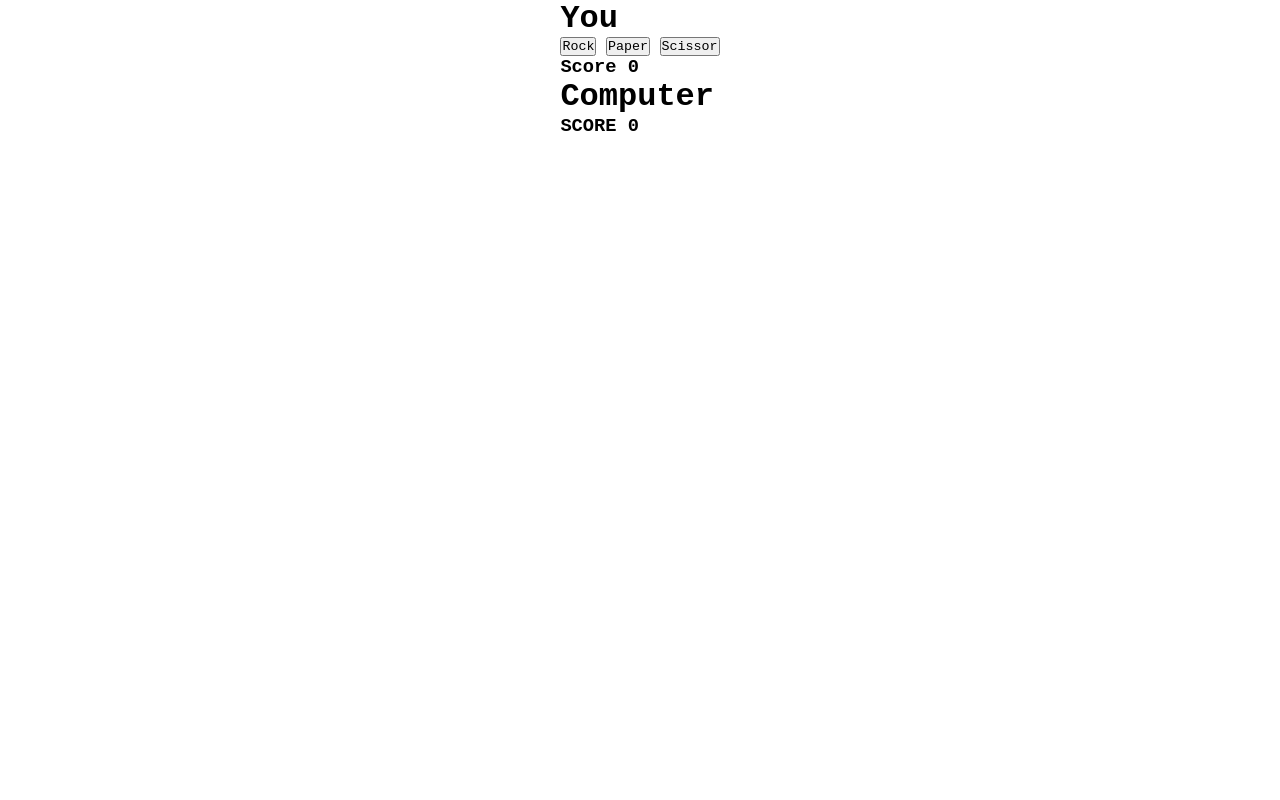
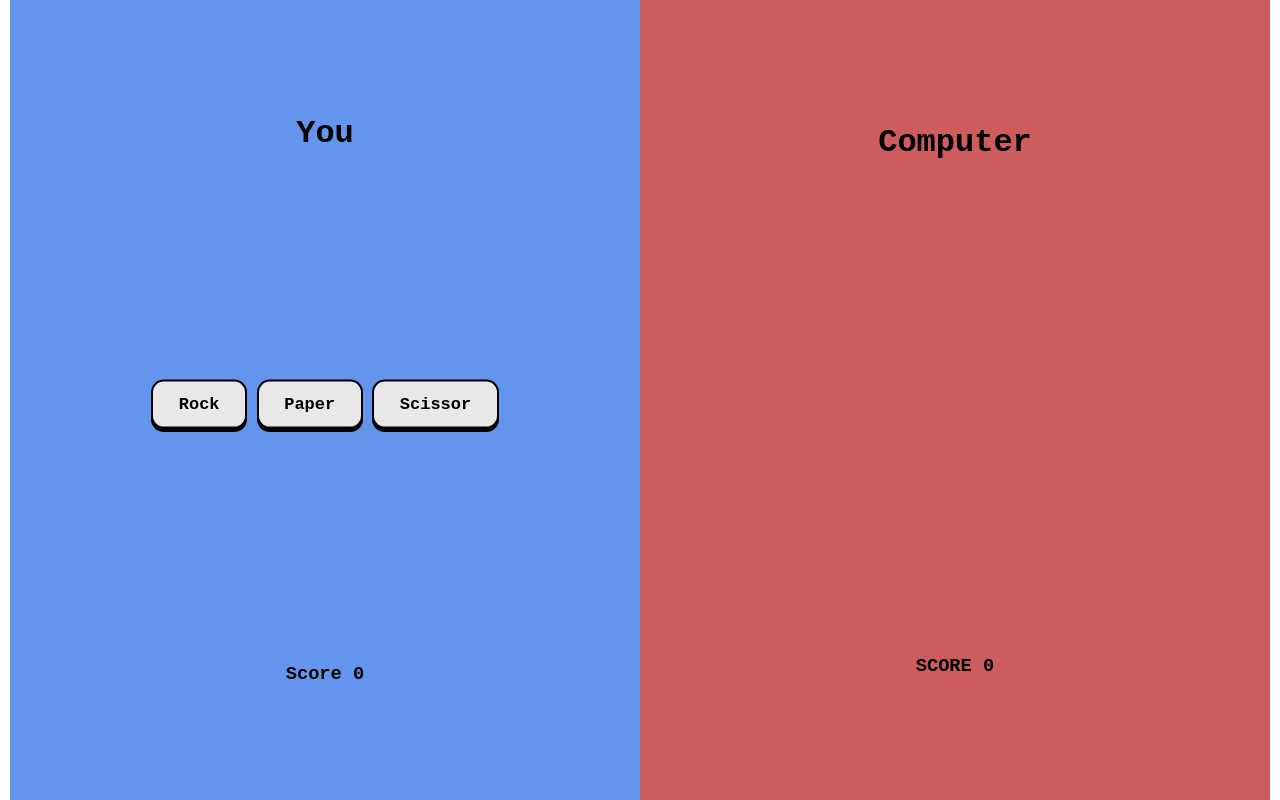
Before and after one commit to philip-ttz/rock-paper-scissor, a plain HTML site: page index.html in a window 1280 px wide. Drawn offline with Linux system fonts and the light colour scheme.

Commit message:
basic style and buttons

```diff
--- a/index.html
+++ b/index.html
@@ -21,9 +21,9 @@
                <h1>You</h1>
             </div>
             <div class="playing-box">
-               <button class="rock">Rock</button>
-               <button class="paper">Paper</button>
-               <button class="scissor">Scissor</button>
+               <button><span class="button rock">Rock</span></button>
+               <button><span class="button paper">Paper</span></button>
+               <button><span class="button scissor">Scissor</span></button>
             </div>
             <div class="humanscore">
                <h3>Score 0</h3>
@@ -36,9 +36,9 @@
             <div class="computer-box">
 
             </div>
-         </div>
-         <div class="computerscore">
-            <h3>SCORE 0</h3>
+            <div class="computerscore">
+               <h3>SCORE 0</h3>
+            </div>
          </div>
       </div>
    </body>
--- a/styles.css
+++ b/styles.css
@@ -14,6 +14,60 @@ body{
     justify-content: center;
     align-items: center;
     padding: 0 10px;
+}
+
+.first{
+    width: 100vw;
+    height: 100vh;
+    display: flex;
+    flex-direction: row;
+    align-items: center;
+    justify-content: center;
+}
+
+.human-side, .computer-side{
+    width: 100%;
+    height: 100%;
+    display: flex;
+    flex-direction: column;
+    justify-content: space-around;
+    align-items: center;
+}
+
+.human-side{
+    background-color: cornflowerblue;
+}
+
+.computer-side{
+    background-color: indianred;
+}
+
+.playing-box button{
+    font-size: 17px;
+    font-weight: bold;
+    border: none;
+    border-radius: 0.75em;
+    background-color: #000000;
+}
+
+.button{
+    display: block;
+    box-sizing: border-box;
+    border: 2px solid #000000;
+    border-radius: 0.75em;
+    padding: 0.75em 1.5em;
+    background: #e8e8e8;
+    color: #000000;
+    transform: translateY(-0.2em);
+    transition: transfrom 0.1s ease;
+}
+
+button:hover .button{
+    transform: translateY(-0.33em)
+}
+
+button:active .button{
+    transform: translateY(0);
 }
 
 .game-modal{
```
